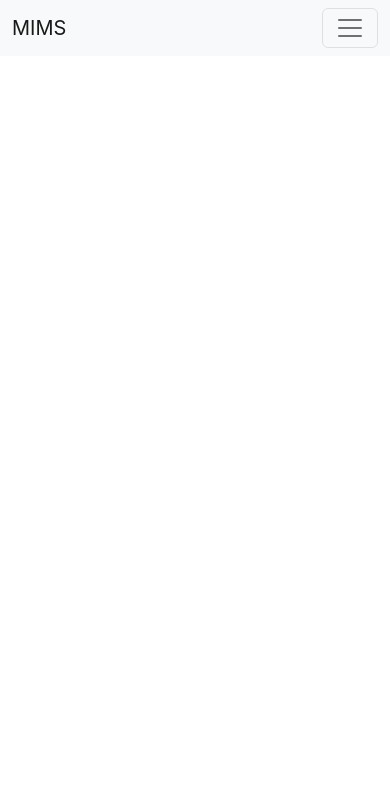
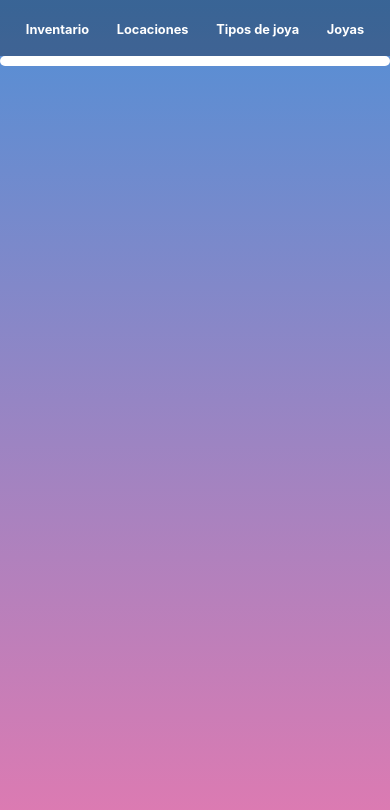
Before and after one commit to Sora-dev713/MIMS-front, a React (Create React App) app in the folder front-mims/mims-app/: page / in a window 390 px wide. Before the commit this address had no page. Shown: the top 810 px of the page. Built offline with nearby package versions, Linux system fonts and the light colour scheme; the HTML template or start-up script is replaced by a standard one.

Commit message:
[Cristobal Arias] Cambios en navbar y estilos en Inventario

```diff
--- a/front-mims/mims-app/src/Components/NavBar.jsx
+++ b/front-mims/mims-app/src/Components/NavBar.jsx
@@ -1,3 +1,4 @@
+/*
 import { NavLink } from 'react-bootstrap';
 import Container from 'react-bootstrap/Container';
 import Nav from 'react-bootstrap/Nav';
@@ -25,3 +26,51 @@ function BasicExample() {
 }
 
 export default BasicExample;
+*/
+
+import { Link, useLocation } from 'react-router-dom';
+import './navbar.css';
+import logo from '../images/logo.png';
+import image_user from '../images/user.png';
+
+const Navbar = () => {
+  const { pathname } = useLocation();
+
+  return (
+    <nav className="navbar">
+      <div className="navbar__left">
+        <img src={logo} alt="Logo" className="logo" />
+      </div>
+      <div className="navbar__center">
+        <ul className="navbar__list">
+          <li className="navbar__item">
+            <Link to="/inventario" className={`navbar__link ${pathname === '/inventario' ? 'active' : ''}`}>
+              Inventario
+            </Link>
+          </li>
+          <li className="navbar__item">
+            <Link to="/locaciones" className={`navbar__link ${pathname === '/locaciones' ? 'active' : ''}`}>
+              Locaciones
+            </Link>
+          </li>
+          <li className="navbar__item">
+            <Link to="/tipos-de-joya" className={`navbar__link ${pathname === '/tipos-de-joya' ? 'active' : ''}`}>
+              Tipos de joya
+            </Link>
+          </li>
+          <li className="navbar__item">
+            <Link to="/joyas" className={`navbar__link ${pathname === '/joyas' ? 'active' : ''}`}>
+              Joyas
+            </Link>
+          </li>
+        </ul>
+      </div>
+      <div className="navbar__right">
+        <span className="navbar__username">User</span>
+        <img src={image_user} alt='User' className="navbar__profile-picture" />
+      </div>
+    </nav>
+  );
+}
+
+export default Navbar;
--- /dev/null
+++ b/front-mims/mims-app/src/Components/navbar.css
@@ -0,0 +1,118 @@
+.navbar {
+  display: flex;
+  justify-content: space-between;
+  align-items: center;
+  background-color: rgba(0, 0, 0, 0.3);
+  padding: 1rem;
+}
+
+.navbar__list {
+  display: flex;
+  justify-content: space-around;
+  align-items: center;
+  gap: 1rem;
+  list-style: none;
+  margin: 0;
+  padding: 0;
+}
+
+.navbar__link {
+  text-decoration: none;
+  color: white;
+  font-weight: bold;
+}
+
+.navbar__link:hover {
+  text-shadow: 0px 0px 5px #fff;
+  color: white;
+}
+
+.navbar__link.active {
+  background-color: rgba(213, 65, 143, 0.4);
+  border-radius: 10px;
+}
+
+.logo {
+  width: 40px;
+  height: auto;
+  margin-left: 20px;
+}
+
+.navbar__profile-picture{
+  width: 30px;
+  height: auto;
+  margin-right: 20px;
+}
+
+.navbar__username{
+  text-decoration: none;
+  color: white;
+  font-weight: bold;
+}
+
+@media (max-width: 767px) {
+  .navbar__left,
+  .navbar__right {
+    display: none;
+  }
+  .navbar__center {
+    width: 100%;
+    text-align: center;
+  }
+  .navbar__list {
+    flex-direction: row;
+    flex-wrap: wrap;
+    justify-content: space-around;
+    gap: 0.5rem;
+    margin: 0;
+  }
+  .navbar__link:hover {
+    text-shadow: 0px 0px 5px #fff;
+    color: white;
+  }
+  .navbar__link.active {
+    background-color: rgba(213, 65, 143, 0.4);
+    border-radius: 10px;
+    padding: 0.5rem;
+  }
+  .navbar__link {
+    font-size: 0.8rem;
+    padding: 0.5rem;
+  }
+  .navbar__toggler {
+    display: block;
+    color: white;
+    font-size: 1.5rem;
+    margin-left: auto;
+  }
+  .navbar__toggler:hover {
+    cursor: pointer;
+  }
+  .navbar__collapse {
+    display: none;
+    background-color: rgba(0, 0, 0, 0.3);
+    padding: 1rem;
+  }
+  .navbar__collapse li {
+    margin-bottom: 0.5rem;
+  }
+  .navbar__collapse a {
+    color: white;
+  }
+  .navbar__collapse.active {
+    display: block;
+  }
+}
+
+
+@media (min-width: 768px) {
+  .navbar__list {
+    gap: 2rem;
+    margin: 0;
+  }
+  .navbar__link.active {
+    background-color: rgba(213, 65, 143, 0.4);
+    border-radius: 10px;
+    padding: 0.5rem;
+  }
+}
--- /dev/null
+++ b/front-mims/mims-app/src/Pages/Inventario.css
@@ -0,0 +1,14 @@
+.container{
+    background-color: #ffffff;
+    border-radius: 10px;
+    padding-bottom: 10px;
+}
+
+.table_productos{
+    background-color: #ffffff;
+
+}
+
+.cabeceras{
+    background-color: #F5F5F5;
+}
--- a/front-mims/mims-app/src/Pages/Inventario.jsx
+++ b/front-mims/mims-app/src/Pages/Inventario.jsx
@@ -1,10 +1,10 @@
-
 import { Table, Button } from 'react-bootstrap';
 import { useState, useEffect } from 'react';
 import axios from 'axios';
 import Container from 'react-bootstrap/Container';
 import Row from 'react-bootstrap/Row';
 import Col from 'react-bootstrap/Col';
+import './Inventario.css';
 
 const Inventario = () => {
     const [productos, setProductos] = useState([]);
@@ -63,7 +63,7 @@ const Inventario = () => {
     }, []);
 
     return (
-        <Container style={{ marginTop: '50px', textAlign: 'center' }}>
+        <Container style={{ marginTop: '50px', textAlign: 'center' }} className="container">
             <h1 style={{ fontSize: '48px' }}>Inventario</h1>
             <Row style={{ marginTop: '20px' }}>
         <Col>
@@ -71,9 +71,9 @@ const Inventario = () => {
           <Button variant="danger">Eliminar</Button>
         </Col>
       </Row>
-            <Table bordered hover style={{ marginTop: '20px' }}>
-            <thead>
-                <tr>
+            <Table bordered hover style={{ marginTop: '20px' }} className='table_productos'>
+            <thead >
+                <tr className='cabeceras'>
                     <th>#</th>
                     <th>Local</th>
                     <th>Cantidad</th>
--- a/front-mims/mims-app/src/index.css
+++ b/front-mims/mims-app/src/index.css
@@ -5,6 +5,8 @@ body {
     sans-serif;
   -webkit-font-smoothing: antialiased;
   -moz-osx-font-smoothing: grayscale;
+  background: linear-gradient(to bottom, rgba(7, 96, 196, 0.7), rgba(213, 65, 143, 0.7));
+  min-height: 100vh;
 }
 
 code {
```
Also changed, not shown: front-mims/mims-app/src/images/logo.png (added), front-mims/mims-app/src/images/user.png (added).
